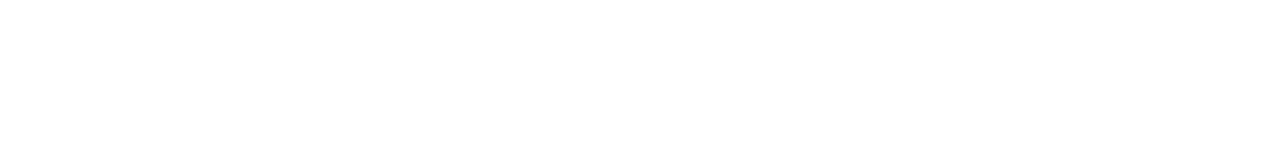
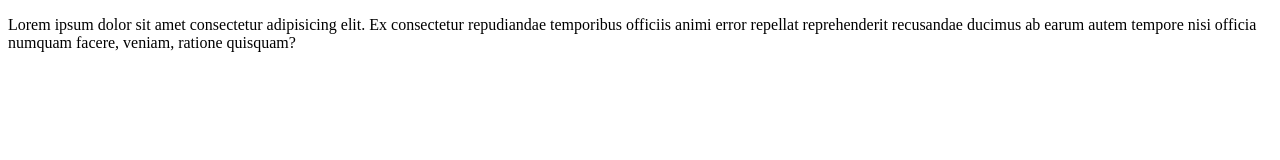
Before and after one commit to ludovic-le/m-tent, a plain HTML site: page index.html in a window 1280 px wide. Drawn offline with Linux system fonts and the light colour scheme.

Commit message:
Ajout lorem

```diff
--- a/index.html
+++ b/index.html
@@ -10,7 +10,7 @@
 
     </header>
     <main>
-
+        <p>Lorem ipsum dolor sit amet consectetur adipisicing elit. Ex consectetur repudiandae temporibus officiis animi error repellat reprehenderit recusandae ducimus ab earum autem tempore nisi officia numquam facere, veniam, ratione quisquam?</p>
     </main>
     <footer>
 
```
